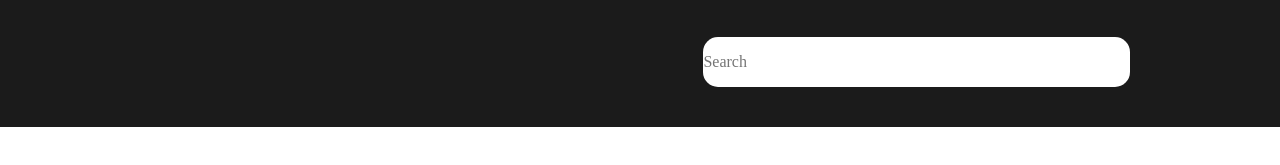
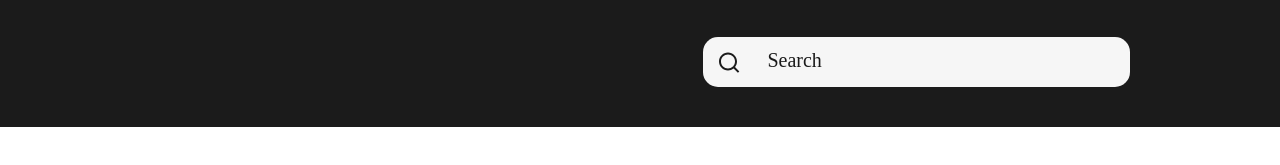
Before and after one commit to FlawlezFox/air-jordan-design, a plain HTML site: page secondPage.html in a window 1280 px wide. Shown: the part 79-244 px from the top of the page. Drawn offline with Linux system fonts and the light colour scheme.

Commit message:
stylized search bar

```diff
--- a/secondPage.html
+++ b/secondPage.html
@@ -23,7 +23,7 @@
             </nav>
 
             <div class="search-bar">
-                <input type="search" placeholder="Search">
+                <input class="search-input" type="search" placeholder="Search">
             </div>
         </div>
     </header>
--- a/secondPageStyle.css
+++ b/secondPageStyle.css
@@ -33,11 +33,19 @@ header a{
     font-size: 1.5rem;
 }
 
-input[type="search"]{
+input.search-input{
+    background: url(pictures/search-icon.svg) no-repeat 1em center;
+    background-color: var(--background-color);
     width: 33.3vw;
-    padding: 1em 0em;
+    padding: 1em 4em;
+    display: block;
     border: none;
     border-radius: 15px;
+}
+
+input.search-input::placeholder{
+    color: var(--main-color);
+    font-size: 1.25em;
 }
 
 nav{
```
